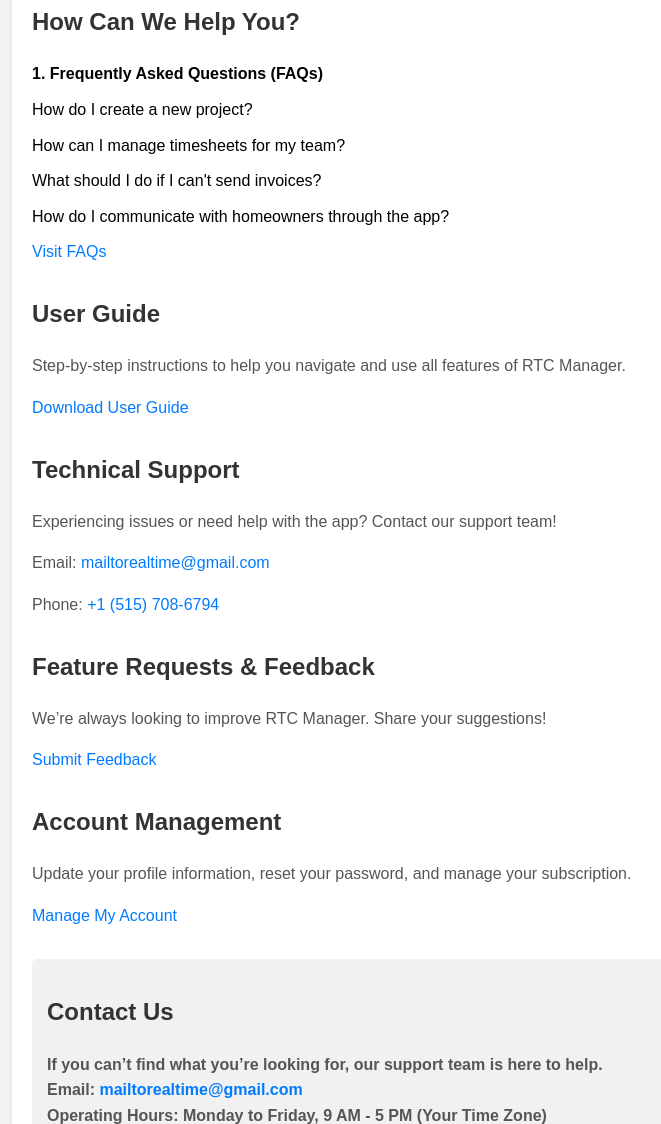
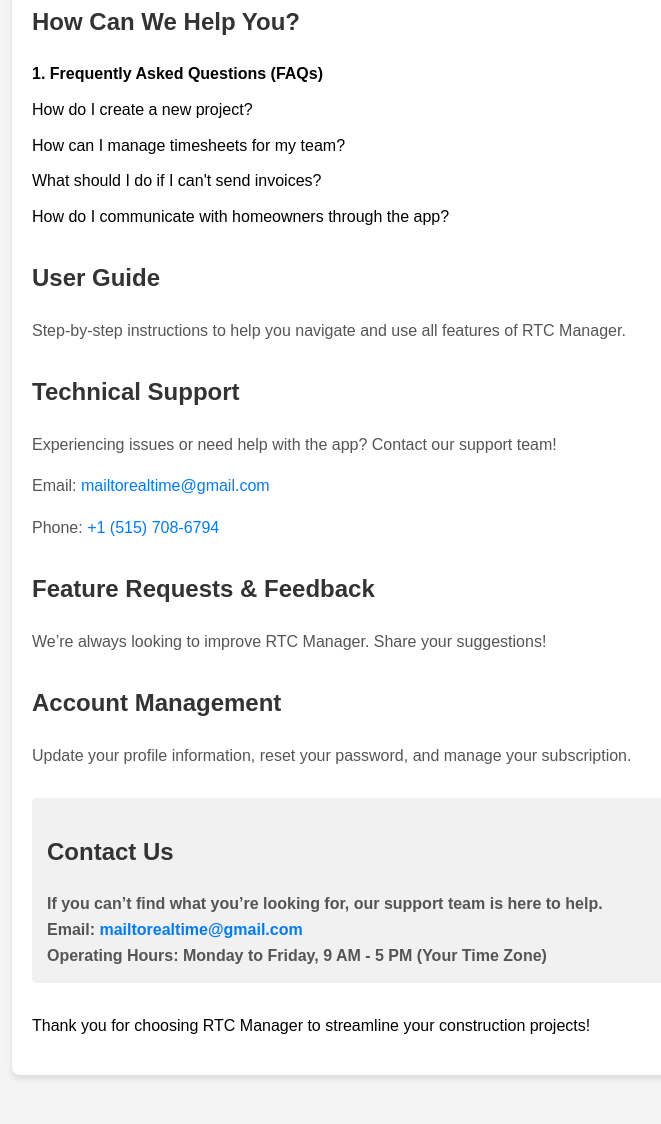
Before and after one commit to RealTime-GT/privacy, a plain HTML site: page index.html in a window 1280 px wide. Shown: the part 202-1326 px from the top of the page, without its empty margins (158-819 px from the left). After the commit the page ends 1297 px from the top, so only its background shows below. Drawn offline with Linux system fonts and the light colour scheme.

Commit message:
Update index.html

```diff
--- a/index.html
+++ b/index.html
@@ -75,14 +75,14 @@
                 <li>What should I do if I can't send invoices?</li>
                 <li>How do I communicate with homeowners through the app?</li>
             </ul>
-            <a href="#">Visit FAQs</a>
+<!--             <a href="#">Visit FAQs</a> -->
         </ul>
     </div>
 
     <div class="section">
         <h2>User Guide</h2>
         <p>Step-by-step instructions to help you navigate and use all features of RTC Manager.</p>
-        <a href="#">Download User Guide</a>
+<!--         <a href="#">Download User Guide</a> -->
     </div>
 
     <div class="section">
@@ -95,13 +95,13 @@
     <div class="section">
         <h2>Feature Requests & Feedback</h2>
         <p>We’re always looking to improve RTC Manager. Share your suggestions!</p>
-        <a href="#">Submit Feedback</a>
+<!--         <a href="#">Submit Feedback</a> -->
     </div>
 
     <div class="section">
         <h2>Account Management</h2>
         <p>Update your profile information, reset your password, and manage your subscription.</p>
-        <a href="#">Manage My Account</a>
+<!--         <a href="#">Manage My Account</a> -->
     </div>
 
     <div class="section contact-info">
```
